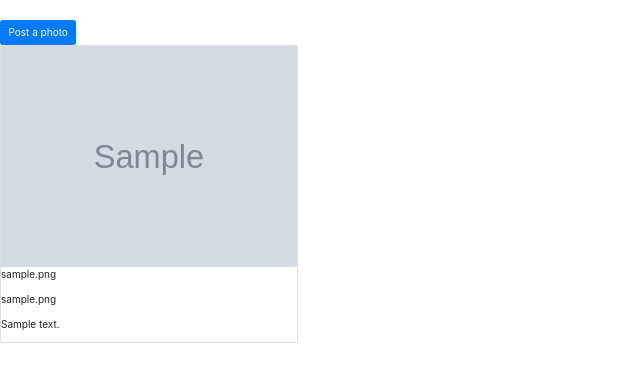
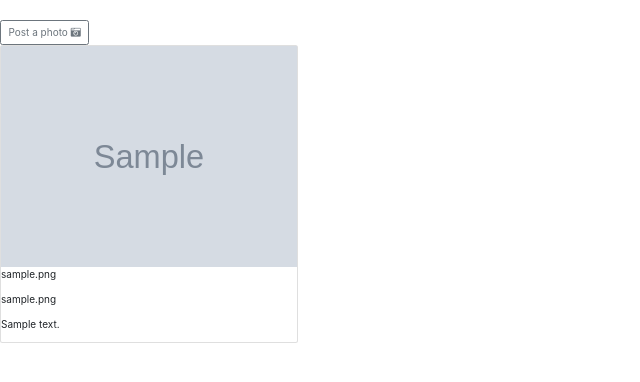
Before and after one commit to sngina/fashion, a Django app: page / in a window 1280 px wide. Shown: the part 62-444 px from the top of the page, without its empty margins (0-640 px from the left). Run offline with Django 3.2, Linux system fonts and the light colour scheme; a user stored in the database is signed in; tables that the repository leaves empty hold one stand-in row (values such as "Sample post"); grey boxes marked "Sample" are stand-in pictures; some libraries are stand-ins or nearby versions.

Commit message:
add fashion style

```diff
--- a/fashion/templates/profile/index.html
+++ b/fashion/templates/profile/index.html
@@ -7,10 +7,11 @@
     <form action="{% url 'homepage'%}" method="post" enctype="multipart/form-data">
         {%csrf_token %}
         <div class="form">
-            <button type="button" class="btn btn-primary" data-toggle="modal" data-target="#myModal"
+            <button type="button"  class='btn btn-outline-secondary'  data-toggle="modal" data-target="#myModal"
                 style="text-align:left;">
                 Post a photo
-            </button>
+                <i class="fas fa-camera-retro"></i>
+            </button> <br>
         </div>
         <div class="modal" id="myModal">
             <div class="modal-dialog">
```
Also changed, not shown: media/image/Beige_One_Shoulder_Ruched_Slinky_Midi_Dress_-_Savannah.jpeg (added), media/image/Chronique_de_Nesrine_De_la_haine_à_lamouren_écriture_-_𝕼𝖚𝖆𝖙𝖔𝖗𝖟𝖊.jpeg (added), media/image/E_se_você_fosse_namorada_do_Aidan_gallagher15concluída.jpeg (added), media/image/Oriana_Dress_-_Peach_Floral.png (added), media/image/Pin_on_body.png (added).
